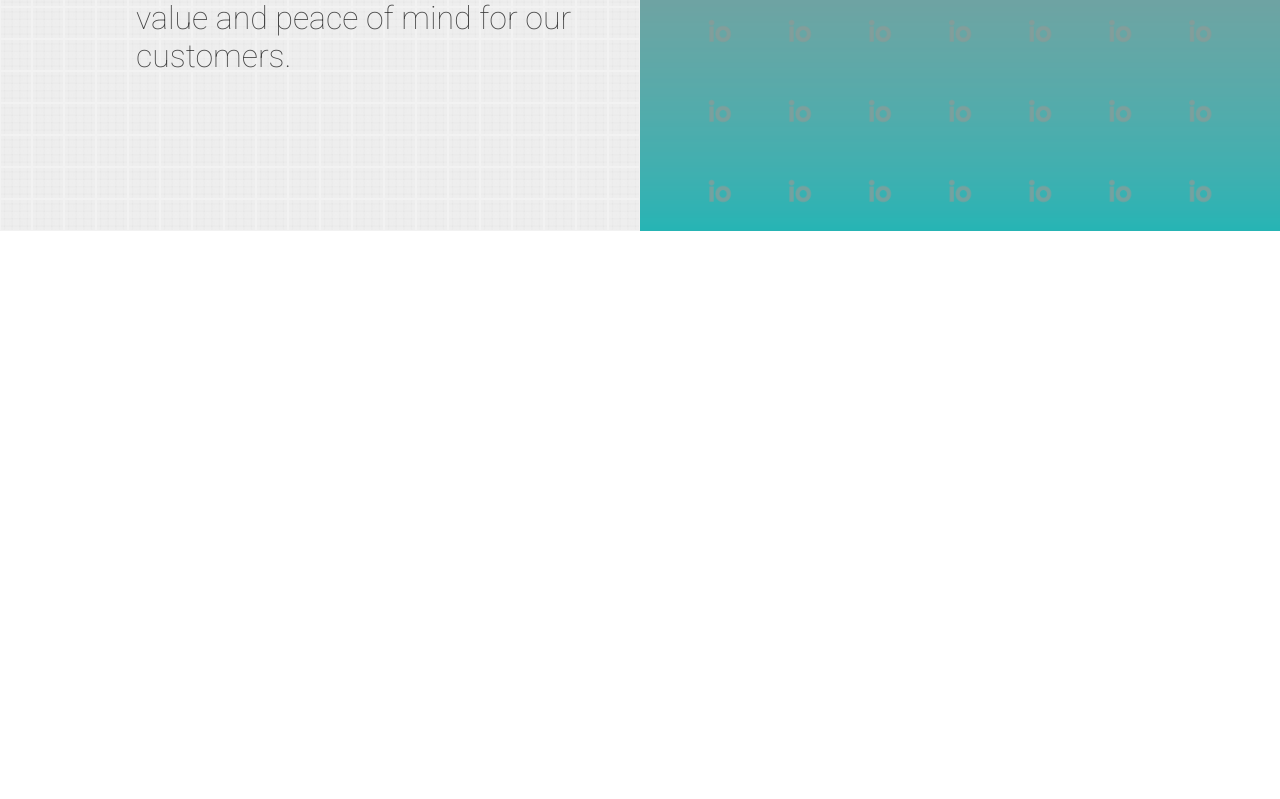
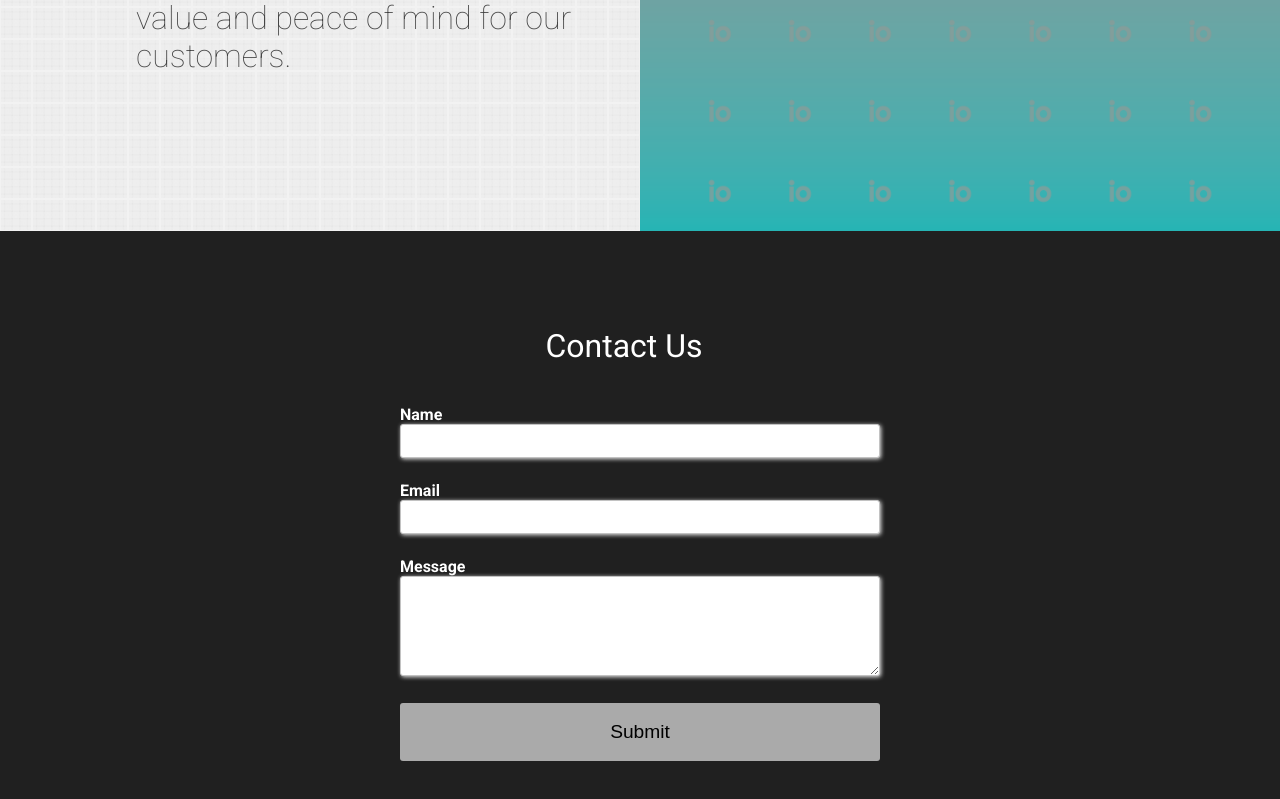
Before and after one commit to blakio/blakioWebsite, a React (Create React App) app: page /home in a window 1280 px wide. Shown: the part 1980-2779 px from the top of the page. Before the commit the page ends 2211 px from the top, so only its background shows below. Built offline with nearby package versions, Linux system fonts and the light colour scheme.

Commit message:
contact form added

```diff
--- a/package.json
+++ b/package.json
@@ -3,6 +3,7 @@
   "version": "0.1.0",
   "private": true,
   "dependencies": {
+    "axios": "^0.19.0",
     "react": "^16.9.0",
     "react-dom": "^16.9.0",
     "react-router-dom": "^5.0.1",
--- /dev/null
+++ b/src/Home/Contact/index.css
@@ -0,0 +1,105 @@
+#contactForm {
+  width: 100vw;
+  min-height: 20em;
+  background-color: #fff;
+  display: flex;
+  justify-content: center;
+  align-items: center;
+  flex-wrap: wrap;
+  padding: 4em 0;
+  margin: 0 auto;
+  background-color: #202020;
+  color: #fff;
+  flex-direction: column;
+}
+
+#contactForm > .smallText {
+  width: auto;
+  margin-right: 1em;
+}
+
+.contactHeading {
+  font-size: 2em;
+}
+
+.form-style-2  {
+  width: 30em;
+}
+
+.form-style-2 label{
+	display: block;
+	margin: 0px 0px 15px 0px;
+}
+.form-style-2 label > span{
+	width: 100px;
+	font-weight: bold;
+	float: left;
+	padding-top: 8px;
+	padding-right: 5px;
+}
+.form-style-2 span.required{
+	color:red;
+}
+
+.form-style-2 input.input-field, .form-style-2 .select-field{
+	width: 100%;
+}
+.form-style-2 input.input-field,
+.form-style-2 .textarea-field,
+ .form-style-2 .select-field{
+	box-sizing: border-box;
+	-webkit-box-sizing: border-box;
+	-moz-box-sizing: border-box;
+	border: 1px solid #C2C2C2;
+	box-shadow: 1px 1px 4px #EBEBEB;
+	-moz-box-shadow: 1px 1px 4px #EBEBEB;
+	-webkit-box-shadow: 1px 1px 4px #EBEBEB;
+	border-radius: 3px;
+	-webkit-border-radius: 3px;
+	-moz-border-radius: 3px;
+	padding: 7px;
+	outline: none;
+}
+.form-style-2 .input-field:focus,
+.form-style-2 .textarea-field:focus,
+.form-style-2 .select-field:focus{
+	border: 1px solid #0C0;
+}
+.form-style-2 .textarea-field{
+	height:100px;
+	width: 100%;
+}
+.form-style-2 input[type=submit],
+.form-style-2 input[type=button]{
+	border: none;
+	padding: 8px 15px 8px 15px;
+	background: #222;
+	color: #fff;
+	box-shadow: 1px 1px 4px #DADADA;
+	-moz-box-shadow: 1px 1px 4px #DADADA;
+	-webkit-box-shadow: 1px 1px 4px #DADADA;
+	border-radius: 3px;
+	-webkit-border-radius: 3px;
+	-moz-border-radius: 3px;
+  width: 100%;
+  height: 3em;
+  background-color: #aaa;
+  color: #000;
+  box-shadow: none;
+}
+
+.input-field {
+  font-size: 1em;
+}
+
+textarea,
+input {
+  font-size: 1.2em;
+}
+
+@media only screen and (max-width: 768px) {
+  .form-style-2  {
+    width: 90vw;
+    margin-bottom: 4em;
+  }
+}
--- /dev/null
+++ b/src/Home/Contact/index.js
@@ -0,0 +1,69 @@
+import React, { useState } from 'react'
+import axios from "axios";
+import './index.css'
+
+
+const Contact = () => {
+
+  const [name, setName] = useState("");
+  const [contact, setContact] = useState("");
+  const [message, setMessage] = useState("");
+
+  const nameChange = (e) => {
+    const value = e.target.value;
+    setName(value)
+  }
+
+  const contactChange = (e) => {
+    const value = e.target.value;
+    setContact(value)
+  }
+
+  const messageChange = (e) => {
+    const value = e.target.value;
+    setMessage(value)
+  }
+
+  const submitEmail = (e) => {
+    e.preventDefault();
+    const params = {
+      name,
+      contact,
+      message
+    }
+
+    const host = "blakio";
+
+    axios.post("https://blakioserver.herokuapp.com/mail", {
+      params,
+      host
+    }).then(data => {
+      setName("")
+      setContact("")
+      setMessage("Message sent! Thanks")
+    }).catch(err => console.log(err));
+
+  }
+
+  return (<div id="contactForm" className="flex">
+    <p className="smallText contactHeading">Contact Us</p>
+    <div className="form-style-2">
+      <form action="" method="post">
+        <label for="field1">
+          <span>Name</span>
+          <input type="text" className="input-field" name="field1" value={name} onChange={nameChange.bind(this)}/>
+        </label>
+        <label for="field2">
+          <span>Email</span>
+          <input type="text" className="input-field" name="field2" value={contact} onChange={contactChange.bind(this)}/>
+        </label>
+        <label for="field5"><span>Message</span>
+          <textarea name="field5" className="textarea-field" value={message} onChange={messageChange.bind(this)}></textarea></label>
+        <label>
+        <span> </span><input type="submit" value="Submit" onClick={submitEmail.bind(this)} /></label>
+      </form>
+    </div>
+  </div>)
+}
+
+export default Contact
--- a/src/Home/index.js
+++ b/src/Home/index.js
@@ -4,6 +4,7 @@ import React, { useState, useEffect } from 'react';
 
 import Description from "./DescriptionComponent";
 import About from "./About";
+import Contact from "./Contact";
 import { descriptionText } from "./description";
 
 function Homepage() {
@@ -105,6 +106,8 @@ function Homepage() {
     </div>
 
     <About />
+
+    <Contact />
   </div>);
 }
 
```
Also changed, not shown: src/Home/Footer/index.js (deleted), 1 other file (tests, documents, lock files or other folders).
